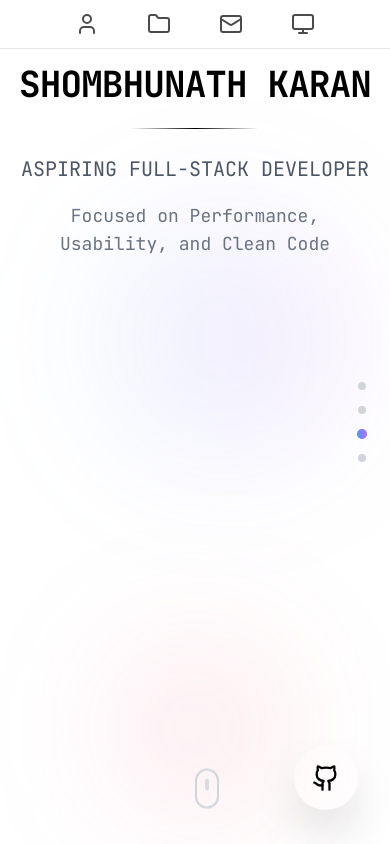
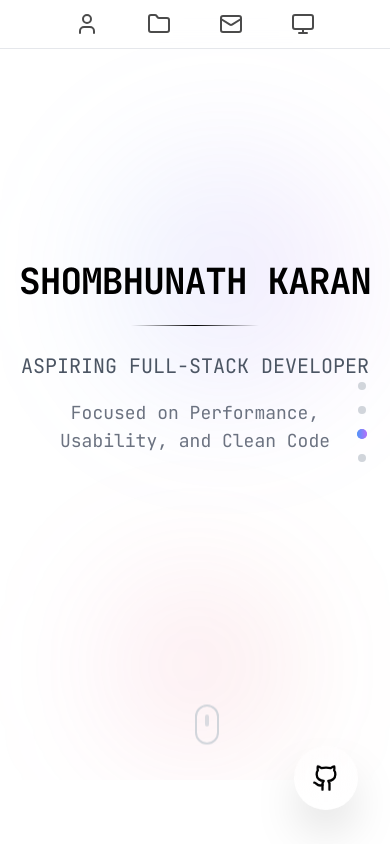
Before and after one commit to SN7k/Portfolio, a React (Vite) app: page / in a window 390 px wide. Shown: the top 844 px of the page. Built offline with nearby package versions, Linux system fonts and the light colour scheme.

Commit message:
Update Hero.tsx

```diff
--- a/src/components/Hero.tsx
+++ b/src/components/Hero.tsx
@@ -47,7 +47,7 @@ const Hero: React.FC = () => {
   }, [handleMouseMove, handleMouseLeave]);
 
   return (
-    <section id="hero" className="min-h-screen flex flex-col justify-start pt-16 md:justify-center md:pt-0 relative overflow-hidden">
+    <section id="hero" className="min-h-screen flex flex-col items-center justify-center -mt-16 md:mt-0 relative overflow-hidden">
       {/* Simplified background elements */}
       <div className="absolute inset-0 overflow-hidden">
         {/* Reduced gradient blobs */}
```
